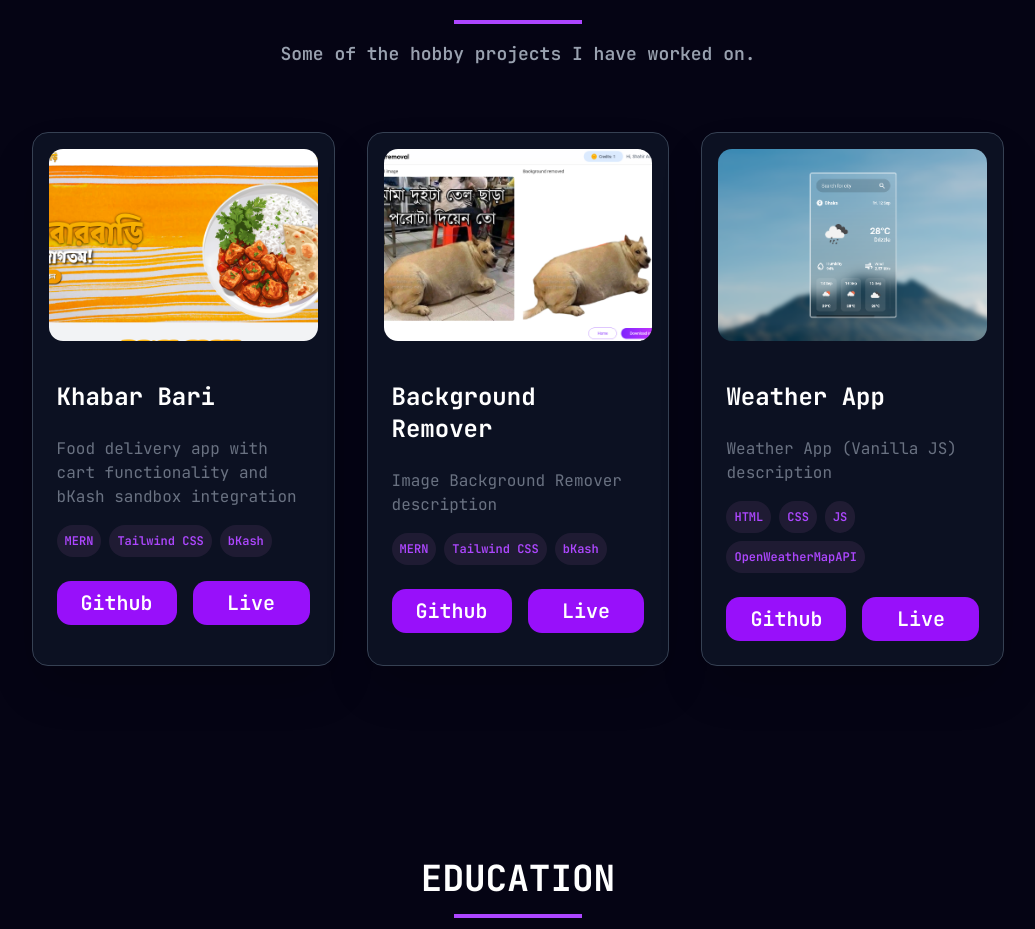
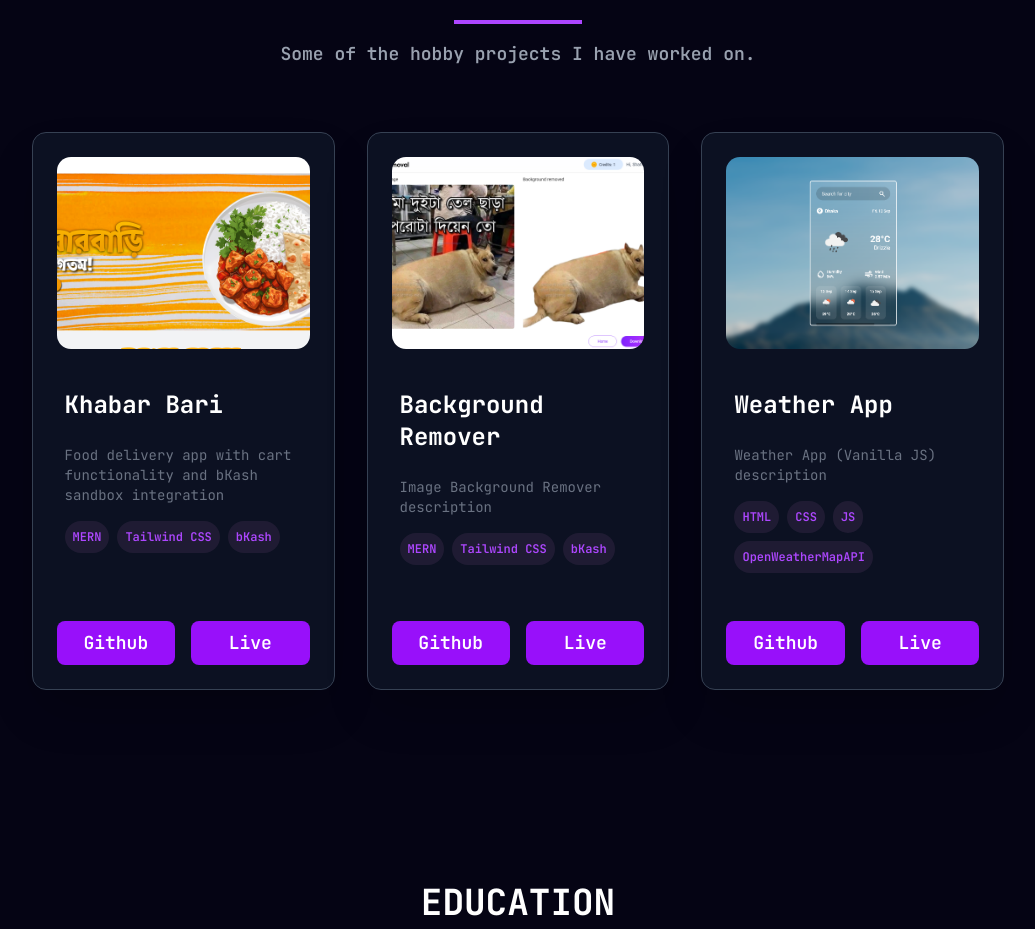
Before and after one commit to shahirsizan/portfolio-new, a React (Vite) app: page / in a window 1280 px wide. Shown: the part 2944-3873 px from the top of the page, without its empty margins (122-1157 px from the left). Built offline with nearby package versions, Linux system fonts and the light colour scheme.

Commit message:
shadcn carousel incorporated to show projects images

```diff
--- a/src/components/Projects.jsx
+++ b/src/components/Projects.jsx
@@ -1,24 +1,93 @@
 import { useState } from "react";
 import { projects } from "../constants";
+import {
+	Dialog,
+	DialogClose,
+	DialogContent,
+	DialogDescription,
+	DialogFooter,
+	DialogHeader,
+	DialogTitle,
+	DialogTrigger,
+} from "@/components/ui/dialog";
+import {
+	Carousel,
+	CarouselContent,
+	CarouselItem,
+	CarouselNext,
+	CarouselPrevious,
+} from "@/components/ui/carousel";
+import {
+	Card,
+	CardAction,
+	CardContent,
+	CardDescription,
+	CardFooter,
+	CardHeader,
+	CardTitle,
+} from "@/components/ui/card";
+
+import khabar1 from "../assets/work_logo/khabarbari/1.png";
+import khabar2 from "../assets/work_logo/khabarbari/2.png";
+import khabar3 from "../assets/work_logo/khabarbari/3.png";
+import khabar4 from "../assets/work_logo/khabarbari/4.png";
+import khabar5 from "../assets/work_logo/khabarbari/5.png";
+import khabar6 from "../assets/work_logo/khabarbari/6.png";
+import khabar7 from "../assets/work_logo/khabarbari/7.png";
+import khabar8 from "../assets/work_logo/khabarbari/8.png";
+
+import bg1 from "../assets/work_logo/bgremover/1.png";
+import bg2 from "../assets/work_logo/bgremover/2.png";
+import bg3 from "../assets/work_logo/bgremover/3.png";
+import bg4 from "../assets/work_logo/bgremover/4.png";
+import bg5 from "../assets/work_logo/bgremover/5.png";
+import bg6 from "../assets/work_logo/bgremover/6.png";
+
+import w1 from "../assets/work_logo/weatherapp/1.png";
+import w2 from "../assets/work_logo/weatherapp/2.png";
+import w3 from "../assets/work_logo/weatherapp/3.png";
+import { DialogOverlay } from "@radix-ui/react-dialog";
+
+const imagesArray = [
+	{
+		name: "khabarbari",
+		imagesList: [
+			khabar1,
+			khabar2,
+			khabar3,
+			khabar4,
+			khabar5,
+			khabar6,
+			khabar7,
+			khabar8,
+		],
+	},
+	{
+		name: "bgremover",
+		imagesList: [bg1, bg2, bg3, bg4, bg5, bg6],
+	},
+	{
+		name: "weatherapp",
+		imagesList: [w1, w2, w3],
+	},
+];
 
 const Project = () => {
-	const [selectedProject, setSelectedProject] = useState(null);
-
-	const handleOpenModal = (project) => {
-		setSelectedProject(project);
-	};
-
-	const handleCloseModal = () => {
-		setSelectedProject(null);
-	};
+	// const [selectedProject, setSelectedProject] = useState(null);
+	// const handleOpenModal = (project) => {
+	// 	setSelectedProject(project);
+	// };
+	// const handleCloseModal = () => {
+	// 	setSelectedProject(null);
+	// };
 
 	return (
 		<section
 			id="work"
-			className="pt-16 md:pt-24 pb-24 px-[5vw] md:px-[8vw] lg:px-[12vw] relative"
+			className="SECTION pt-16 md:pt-24 pb-24 px-[5vw] md:px-[8vw] lg:px-[12vw] relative"
 		>
 			{/* TITLE */}
-			<div className="text-center mb-16">
+			<div className="TITLE text-center mb-16">
 				<h2 className="text-3xl sm:text-4xl font-bold text-white">
 					PROJECTS
 				</h2>
@@ -28,34 +97,74 @@ const Project = () => {
 				</p>
 			</div>
 
-			{/* CARDS CONTAINER */}
-			<div className="grid grid-cols-1 md:grid-cols-2 xl:grid-cols-3 gap-8">
+			{/* ALL CARDS CONTAINER */}
+			<div className="ALL-CARDS-CONTAINER grid grid-cols-1 md:grid-cols-2 xl:grid-cols-3 gap-8">
 				{projects.map((project) => (
-					// CARD
+					// EACH CARD
 					<div
 						key={project.id}
-						onClick={() => handleOpenModal(project)}
-						className="border border-gray-700 bg-gray-900/70 rounded-2xl shadow-2xl hover:shadow-purple-500/30"
+						// onClick={() => handleOpenModal(project)}
+						className="EACH-CARD flex flex-col border border-gray-700 bg-gray-900/70 rounded-xl shadow-2xl hover:shadow-purple-500/20 p-2"
 					>
 						{/* IMAGE */}
-						<div className="p-4 rounded-xl">
+						<Dialog>
+							<DialogTrigger asChild>
+								{/* IMAGE */}
+								<div className="p-2 md:p-4 rounded-xl">
 									<img
 										src={project.image}
 										className="w-full h-48 object-cover rounded-xl overflow-hidden"
 									/>
 								</div>
+							</DialogTrigger>
+
+							<DialogContent
+								className="w-[90vw] md:w-[65vw] p-0 rounded-xl"
+								customClassName="bg-black/80"
+								showCloseButton={false}
+							>
+								<Carousel opts={{ loop: true }}>
+									<CarouselContent className="">
+										{imagesArray
+											.find((item) => {
+												return item.name === project.id;
+											})
+											.imagesList.map(
+												(imagePath, idx) => (
+													<CarouselItem
+														key={idx}
+														className=""
+													>
+														<div className="w-full rounded-xl">
+															<img
+																className="w-full h-auto object-contain rounded-xl overflow-hidden"
+																src={imagePath}
+															/>
+														</div>
+													</CarouselItem>
+												)
+											)}
+									</CarouselContent>
+									<CarouselPrevious />
+									<CarouselNext />
+								</Carousel>
+							</DialogContent>
+						</Dialog>
 
 						{/* TEXTUAL DATA */}
-						<div className="p-6">
-							<h3 className="text-2xl font-bold text-white mb-2">
+						<div className="TEXT-DATA p-2 md:p-6">
+							{/* TITLE */}
+							<h3 className="text-lg md:text-2xl font-bold text-white md:mb-2">
 								{project.title}
 							</h3>
 
-							<p className="text-gray-500 mb-4 pt-4">
+							{/* DESC */}
+							<p className="text-sm text-gray-500 mb-2 md:mb-4 pt-2 md:pt-4">
 								{project.description}
 							</p>
 
-							<div className="mb-4">
+							{/* TECHS LIST */}
+							<div className="mb-2 md:mb-4">
 								{project.tags.map((tag, index) => (
 									<span
 										key={index}
@@ -66,12 +175,18 @@ const Project = () => {
 								))}
 							</div>
 
-							<div className="flex gap-4">
+							<div className="flex flex-1"></div>
+						</div>
+
+						<div className="flex flex-1"></div>
+
+						{/* GITHUB & LIVE BUTTON */}
+						<div className="flex gap-4 px-4 pb-4">
 							<a
 								href={project.githubLink}
 								target="_blank"
 								rel="noopener noreferrer"
-									className="w-1/2 bg-purple-600 hover:bg-purple-800 text-white lg:px-6 lg:py-2 px-2 py-1 rounded-xl lg:text-xl text-sm font-semibold text-center"
+								className="w-1/2 bg-purple-600 hover:bg-purple-800 text-white lg:px-6 lg:py-2 px-2 py-1 rounded-md text-sm lg:text-lg font-semibold text-center"
 							>
 								Github
 							</a>
@@ -80,81 +195,14 @@ const Project = () => {
 								href={project.liveLink}
 								target="_blank"
 								rel="noopener noreferrer"
-									className="w-1/2 bg-purple-600 hover:bg-purple-800 text-white lg:px-6 lg:py-2 px-2 py-1 rounded-xl lg:text-xl text-sm font-semibold text-center"
+								className="w-1/2 bg-purple-600 hover:bg-purple-800 text-white lg:px-6 lg:py-2 px-2 py-1 rounded-md text-sm lg:text-lg font-semibold text-center"
 							>
 								Live
 							</a>
 						</div>
 					</div>
-					</div>
 				))}
 			</div>
-
-			{/* MODAL CONTAINER */}
-			{/* {selectedProject && (
-				<div className="MODAL fixed top-0 right-0 bottom-0 left-0 z-50 flex items-center justify-center bg-black/80">
-
-					<div className="bg-gray-900 rounded-xl shadow-2xl w-[90%] max-w-3xl max-h-7/12 relative">
-						<div className="flex justify-end p-4">
-							<button
-								onClick={() => {
-									handleCloseModal();
-								}}
-								className="text-white text-4xl font-bold hover:text-purple-500 cursor-pointer"
-							>
-								&times;
-							</button>
-						</div>
-
-						<div className="flex flex-col">
-							<div className="w-full flex justify-center bg-gray-900 px-3 ">
-								<img
-									src={selectedProject.image}
-									className="w-full object-contain rounded-2xl overflow-hidden shadow-2xl"
-								/>
-							</div>
-
-							<div className="lg:p-8 p-6">								<h3 className="text-2xl lg:text-3xl font-bold text-white mb-4 text-md">
-									{selectedProject.title}
-								</h3>
-								<p className="text-gray-400 mb-6 lg:text-base text-xs">
-									{selectedProject.description}
-								</p>
-								<div className="mb-6">
-									{selectedProject.tags.map((tag, index) => (
-										<span
-											key={index}
-											className="inline-block bg-[#251f38] text-xs font-semibold text-purple-500 rounded-full p-1.5 mr-1.5 mb-2"
-										>
-											{tag}
-										</span>
-									))}
-								</div>
-
-								<div className="flex gap-4">
-									<a
-										href={selectedProject.githubLink}
-										target="_blank"
-										rel="noopener noreferrer"
-										className="w-1/2 bg-purple-600 hover:bg-purple-800 text-white lg:px-6 lg:py-2 px-2 py-1 rounded-xl lg:text-xl text-sm font-semibold text-center"
-									>
-										View Code
-									</a>
-
-									<a
-										href={selectedProject.liveLink}
-										target="_blank"
-										rel="noopener noreferrer"
-										className="w-1/2 bg-purple-600 hover:bg-purple-800 text-white lg:px-6 lg:py-2 px-2 py-1 rounded-xl lg:text-xl text-sm font-semibold text-center"
-									>
-										View Live
-									</a>
-								</div>
-							</div>
-						</div>
-					</div>
-				</div>
-			)} */}
 		</section>
 	);
 };
```
Lines whose indentation alone changed are shown as unchanged.
